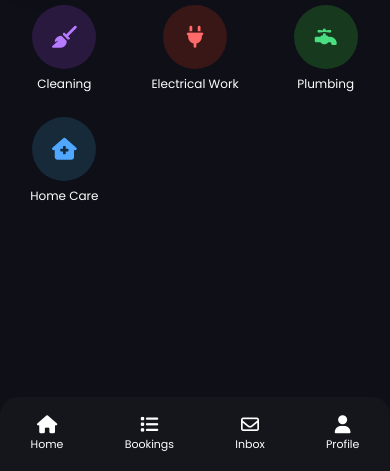
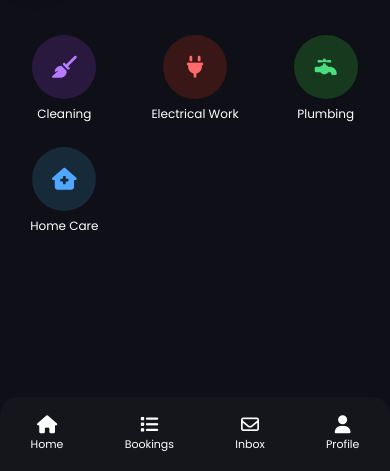
Before and after one commit to muthuvel531/projeat, a plain HTML site: page home.html in a window 390 px wide. Shown: the part 373-844 px from the top of the page. Drawn offline with nearby package versions, Linux system fonts and the light colour scheme.

Commit message:
Update home.html

```diff
--- a/home.html
+++ b/home.html
@@ -378,7 +378,7 @@
                 display: grid;
                 grid-template-columns: repeat(auto-fit, minmax(100px, 1fr));
                 gap: 24px;
-                margin-top: 8px;
+                margin-top: 38px;
                 justify-content: center;
                 justify-items: center;
             }
```
